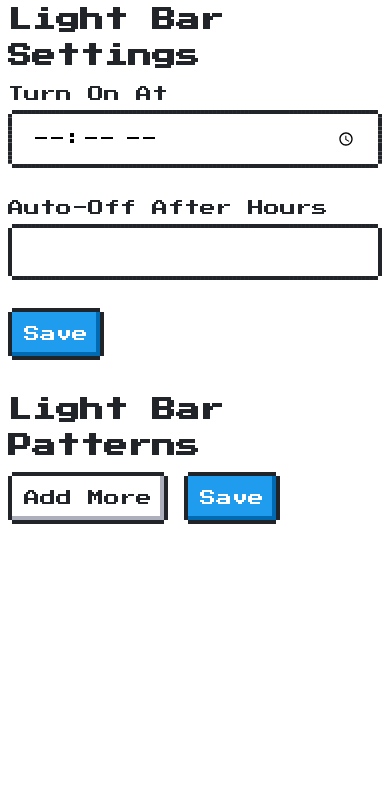
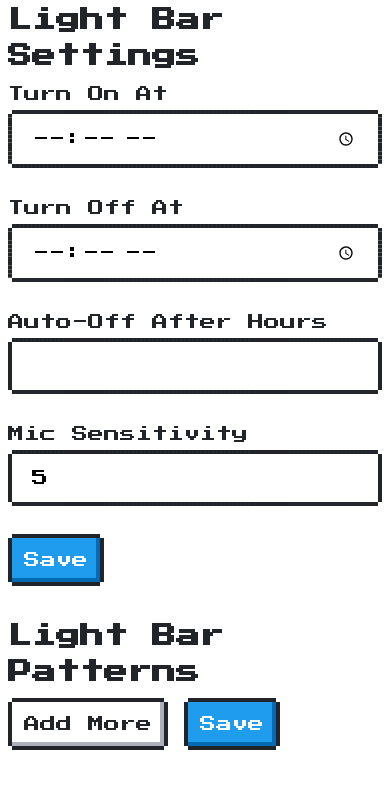
Before and after one commit to ecaron/garage-lightbar, a Flask app: page / in a window 390 px wide. Shown: the part 390-1180 px from the top of the page. Before the commit the page ends 914 px from the top, so only its background shows below. Run offline with Flask 2, Linux system fonts and the light colour scheme; parts of the project's set-up code (start-up, migrations or seed data) failed here and were passed over; some libraries are stand-ins or nearby versions.

Commit message:
Adding "Turn Off At" and microphone sensitivity adjustment

```diff
--- a/app.py
+++ b/app.py
@@ -23,7 +23,9 @@ if "TIMERS" not in CONFIG:
     CONFIG["PATTERNS"] = {}
     CONFIG["PATTERNS"]["designs"] = "[]"
     CONFIG["TIMERS"] = {}
+    CONFIG["TIMERS"]["MicLevel"] = "5"
     CONFIG["TIMERS"]["TurnOn"] = ""
+    CONFIG["TIMERS"]["TurnOff"] = ""
     CONFIG["TIMERS"]["AutoOff"] = ""
     with open(SETTINGS_CONF, mode="w", encoding="utf-8") as defaultfile:
         CONFIG.write(defaultfile)
@@ -39,6 +41,7 @@ class LightState:
     def __init__(self):
         """Initializes the shared memory"""
         self.pattern = Array("c", bytearray(1024))
+        self.mic_level = Value("i", int(CONFIG["TIMERS"]["MicLevel"]))
         self.brightness = Value("i", 100)
         self.power_on = Value("i", 0)
         self.lock = Lock()
@@ -55,6 +58,16 @@ class LightState:
         """Get the shared-memory power state"""
         with self.lock:
             return self.power_on.value
+
+    def get_mic(self):
+        """Gets the shared-memory mic level"""
+        with self.lock:
+            return self.mic_level.value
+
+    def set_mic(self, level):
+        """Sets the shared-memory mic level"""
+        with self.lock:
+            self.mic_level.value = int(level)
 
     def adjust_brightness(self):
         """Toggles the shared-memory brightness"""
@@ -211,7 +224,7 @@ def favicon():
 
 
 @app.route("/", methods=["GET", "POST"])
-def index():# pylint: disable=too-many-branches
+def index():# pylint: disable=too-many-branches,too-many-statements
     """Serves & saves the web portal"""
     if request.method == "POST":
         if request.form["method"] == "run-pattern":
@@ -227,8 +240,16 @@ def index():# pylint: disable=too-many-branches
             if "TIMERS" not in CONFIG:
                 CONFIG["TIMERS"] = {}
 
+            if CONFIG["TIMERS"]["MicLevel"] != request.form["mic_level"]:
+                LIGHT_STATE.set_mic(request.form["mic_level"])
+                CONFIG["TIMERS"]["MicLevel"] = request.form["mic_level"]
+                if LIGHT_STATE.get_power() == 1:
+                    turn_off()
+                    turn_on()
+
             if (
                 CONFIG["TIMERS"]["TurnOn"] != request.form["turn_on"]
+                or CONFIG["TIMERS"]["TurnOff"] != request.form["turn_off"]
                 or CONFIG["TIMERS"]["AutoOff"] != request.form["auto_off"]
             ):
                 if request.form["turn_on"] == "":
@@ -236,19 +257,51 @@ def index():# pylint: disable=too-many-branches
                         scheduler.remove_job("daily_run")
                 else:
                     time_parts = request.form["turn_on"].split(":")
-                    scheduler.reschedule_job(
-                        "daily_run",
-                        trigger="cron",
-                        hour=time_parts[0],
-                        minute=time_parts[1],
-                    )
+                    if scheduler.get_job("daily_run"):
+                        scheduler.reschedule_job(
+                            "daily_run",
+                            trigger="cron",
+                            hour=time_parts[0],
+                            minute=time_parts[1],
+                        )
+                    else:
+                        scheduler.add_job(
+                            turn_on,
+                            "cron",
+                            hour=launch_time_parts[0],
+                            minute=launch_time_parts[1],
+                            id="daily_run",
+                        )
+
+                if request.form["turn_off"] == "":
+                    if scheduler.get_job("daily_off"):
+                        scheduler.remove_job("daily_off")
+                else:
+                    time_parts = request.form["turn_off"].split(":")
+                    if scheduler.get_job("daily_off"):
+                        scheduler.reschedule_job(
+                            "daily_off",
+                            trigger="cron",
+                            hour=time_parts[0],
+                            minute=time_parts[1],
+                        )
+                    else:
+                        scheduler.add_job(
+                            turn_off,
+                            "cron",
+                            hour=launch_time_parts[0],
+                            minute=launch_time_parts[1],
+                            id="daily_off",
+                        )
 
                 if request.form["auto_off"] == "":
                     if scheduler.get_job("auto_off"):
                         scheduler.remove_job("auto_off")
 
                 CONFIG["TIMERS"]["TurnOn"] = request.form["turn_on"]
+                CONFIG["TIMERS"]["TurnOff"] = request.form["turn_off"]
                 CONFIG["TIMERS"]["AutoOff"] = request.form["auto_off"]
+
 
         with open(SETTINGS_CONF, mode="w", encoding="utf-8") as configfile:
             CONFIG.write(configfile)
@@ -299,6 +352,15 @@ if __name__ == "__main__":
                 minute=launch_time_parts[1],
                 id="daily_run",
             )
+        if CONFIG["TIMERS"]["TurnOff"] != "":
+            launch_time_parts = CONFIG["TIMERS"]["TurnOff"].split(":")
+            scheduler.add_job(
+                turn_off,
+                "cron",
+                hour=launch_time_parts[0],
+                minute=launch_time_parts[1],
+                id="daily_off",
+            )
         scheduler.start()
 
     app.run(host=HOST, port=PORT, debug=DEBUG, use_reloader=RELOADER)
--- a/controls.py
+++ b/controls.py
@@ -132,13 +132,13 @@ def lights(
                 elif new_pattern["pattern"][0] == "blink":
                     pattern = Blink(new_map, speed=speed, color=tuple_color)
                 elif new_pattern["pattern"][0] == "sound-energy":
-                    pattern = Visualizer(white_map, "energy")
+                    pattern = Visualizer(white_map, "energy", light_state.get_mic())
                     mic_active = True
                 elif new_pattern["pattern"][0] == "sound-scroll":
-                    pattern = Visualizer(white_map, "scroll")
+                    pattern = Visualizer(white_map, "scroll", light_state.get_mic())
                     mic_active = True
                 elif new_pattern["pattern"][0] == "sound-spectrum":
-                    pattern = Visualizer(white_map, "spectrum")
+                    pattern = Visualizer(white_map, "spectrum", light_state.get_mic())
                     mic_active = True
                 elif new_pattern["pattern"][0] == "red-blue":
                     pattern = AnimationSequence(
--- a/templates/index.html
+++ b/templates/index.html
@@ -57,15 +57,23 @@
       <p style="text-align:center">&nbsp;<span id="buttonNote" class="nes-text"></span></p>
 
       <h2>Light Bar Settings</h2>
-      <form style="max-width:480px" method="post">
+      <form style="max-width:480px" method="post" id="settingsForm">
         <input type="hidden" name="method" value="timers">
         <div class="nes-field">
           <label for="turn_on">Turn On At</label>
           <input type="time" name="turn_on" id="turn_on" class="nes-input" value="{{ timers['TurnOn'] }}">
         </div>
         <div class="nes-field">
+          <label for="turn_off">Turn Off At</label>
+          <input type="time" name="turn_off" id="turn_off" class="nes-input" value="{{ timers['TurnOff'] }}">
+        </div>
+        <div class="nes-field">
           <label for="auto_off">Auto-Off After Hours</label>
           <input type="number" name="auto_off" id="auto_off" class="nes-input" value="{{ timers['AutoOff'] }}">
+        </div>
+        <div class="nes-field">
+          <label for="mic_level">Mic Sensitivity</label>
+          <input type="number" name="mic_level" required id="mic_level" class="nes-input" value="{{ timers['MicLevel'] }}">
         </div>
         <div class="nes-field">
           <button type="submit" class="nes-btn is-primary">Save</button>
@@ -374,6 +382,14 @@
         }
       })
 
+      $('#settingsForm').on('submit', function(e){
+        if ($('#turn_off').val() && $('#auto_off').val()) {
+          alert('Turn Off and Auto Off cannot both be set. You must pick one or the other.')
+          e.preventDefault()
+          return
+        }
+      })
+
       $('#patternForm').on('submit', function(e){
         e.preventDefault()
         const patterns = []
```
Also changed, not shown: visualizer/__init__.py (+6 -11 lines).
